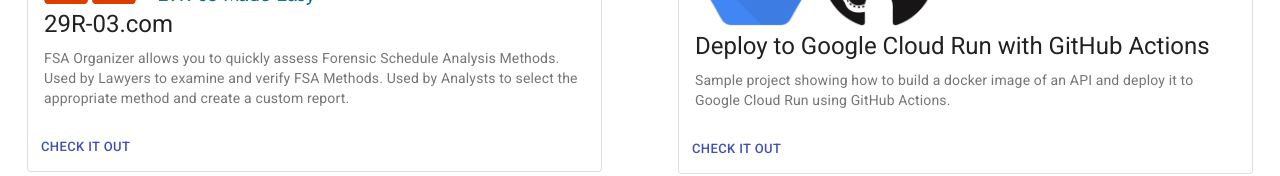
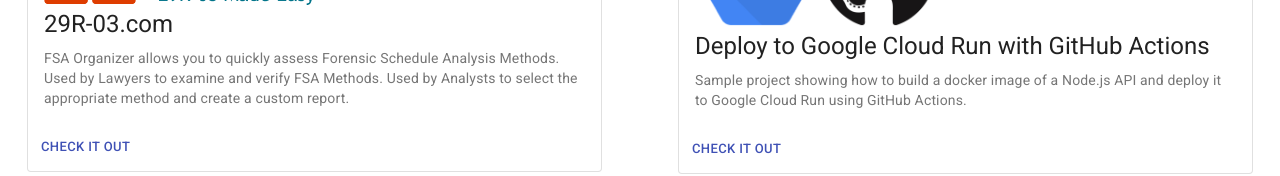
Before and after one commit to georgemclaughlin/georgefmclaughlin, a Next.js app: page / in a window 1280 px wide. Shown: the part 192-368 px from the top of the page. Built offline with nearby package versions, Linux system fonts and the light colour scheme.

Commit message:
wording change

```diff
--- a/components/CloudRunCard.js
+++ b/components/CloudRunCard.js
@@ -41,7 +41,7 @@
             Deploy to Google Cloud Run with GitHub Actions
           </Typography>
           <Typography variant="body2" color="textSecondary" component="p">
-            Sample project showing how to build a docker image of an API and
+            Sample project showing how to build a docker image of a Node.js API and
             deploy it to Google Cloud Run using GitHub Actions.
           </Typography>
         </CardContent>
```
